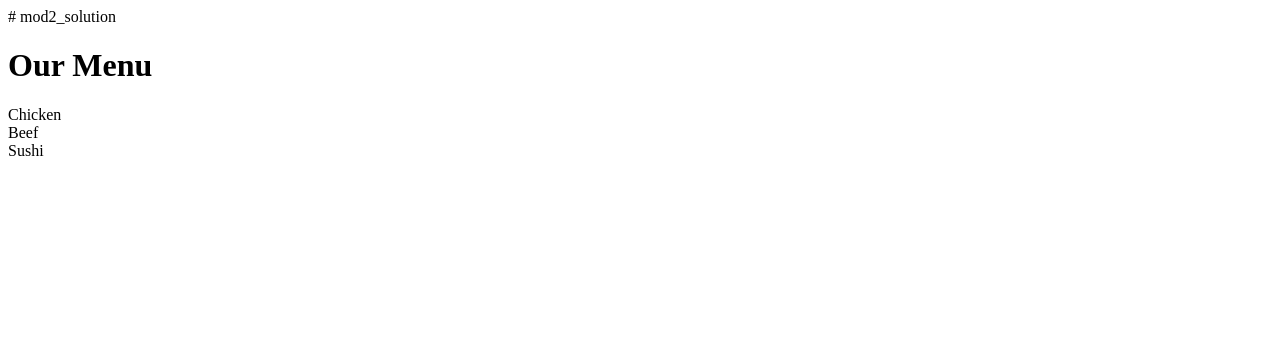
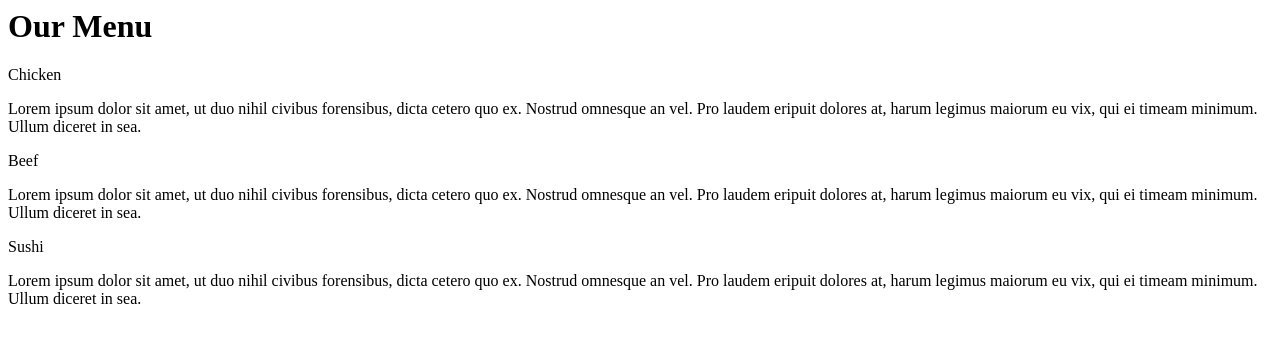
Before and after one commit to jtcuthbert/mod2_solution, a plain HTML site: page index.html in a window 1280 px wide. Drawn offline with Linux system fonts and the light colour scheme.

Commit message:
Update index.html

```diff
--- a/index.html
+++ b/index.html
@@ -1,10 +1,12 @@
-# mod2_solution
-<!doctype html>
-<html lang="en">
-  <head>
+<head>
+ <body>
     <h1>Our Menu</h1>
- <div>
-    <div>Chicken</div>
-    <div>Beef</div>
-    <div>Sushi</div>
-  </div>
+ <div id="container">
+  <section><p id="p1">Chicken</p>
+ <p class="col-lg-4">Lorem ipsum dolor sit amet, ut duo nihil civibus forensibus, dicta cetero quo ex. Nostrud omnesque an vel. Pro laudem eripuit dolores at, harum legimus maiorum eu vix, qui ei timeam minimum. Ullum diceret in sea.</p></div>
+ <div id="container"><p id="p1">Beef</p>
+ <p class="col-lg-4">Lorem ipsum dolor sit amet, ut duo nihil civibus forensibus, dicta cetero quo ex. Nostrud omnesque an vel. Pro laudem eripuit dolores at, harum legimus maiorum eu vix, qui ei timeam minimum. Ullum diceret in sea.</p></div>
+ <div id="container">
+ <p id="p1">Sushi</p><p class="col-lg-4">Lorem ipsum dolor sit amet, ut duo nihil civibus forensibus, dicta cetero quo ex. Nostrud omnesque an vel. Pro laudem eripuit dolores at, harum legimus maiorum eu vix, qui ei timeam minimum. Ullum diceret in sea.</p>
+ </div>
+	</body>
```
